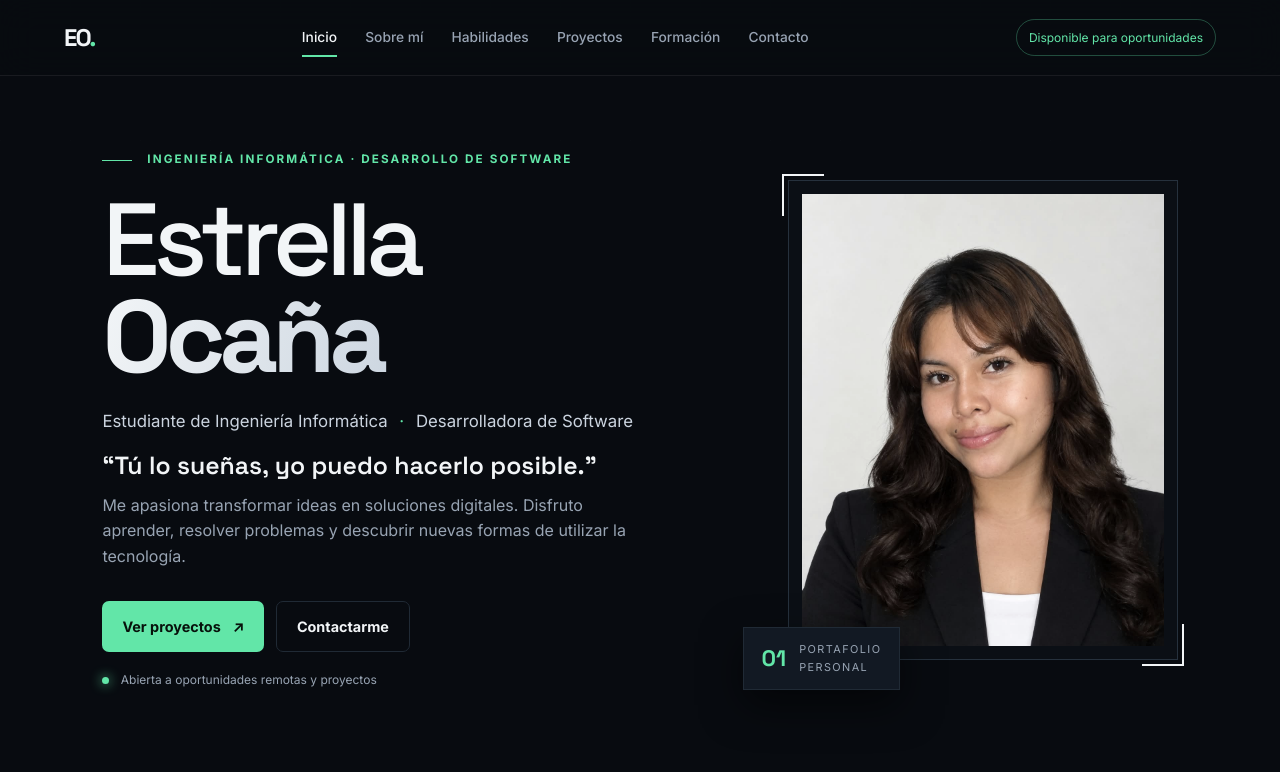
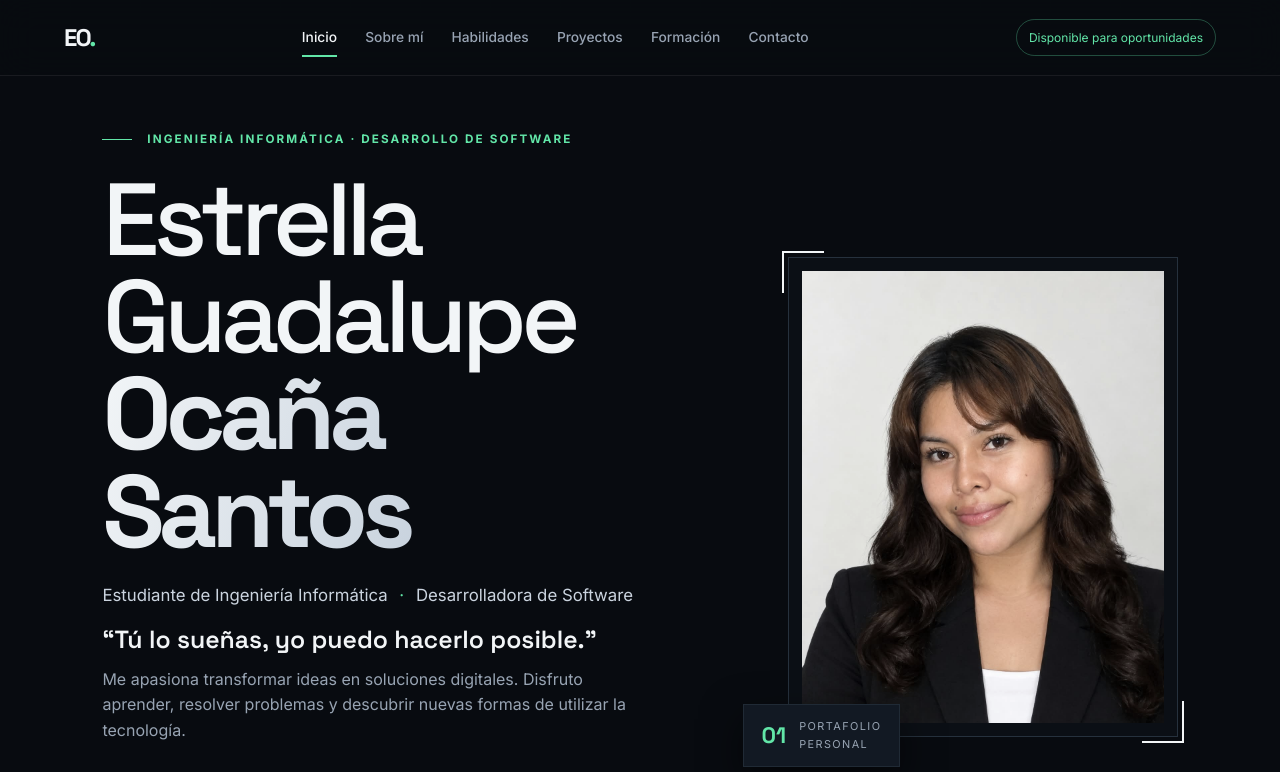
Before and after one commit to estrellita902/practica1, a plain HTML site: page index.html in a window 1280 px wide. Shown: the top 772 px of the page. Drawn offline with Linux system fonts and the light colour scheme.

Commit message:
cambie mi nombre

```diff
--- a/index.html
+++ b/index.html
@@ -30,7 +30,7 @@
     <section class="hero section" id="inicio">
       <div class="hero-copy reveal">
         <p class="eyebrow"><span></span> Ingeniería Informática · Desarrollo de software</p>
-        <h1>Estrella <strong>Ocaña</strong></h1>
+        <h1>Estrella Guadalupe<strong>Ocaña Santos</strong></h1>
         <p class="hero-role">Estudiante de Ingeniería Informática <span>·</span> Desarrolladora de Software</p>
         <p class="hero-text">“Tú lo sueñas, yo puedo hacerlo posible.”</p>
         <p class="hero-description">Me apasiona transformar ideas en soluciones digitales. Disfruto aprender, resolver problemas y descubrir nuevas formas de utilizar la tecnología.</p>
```
